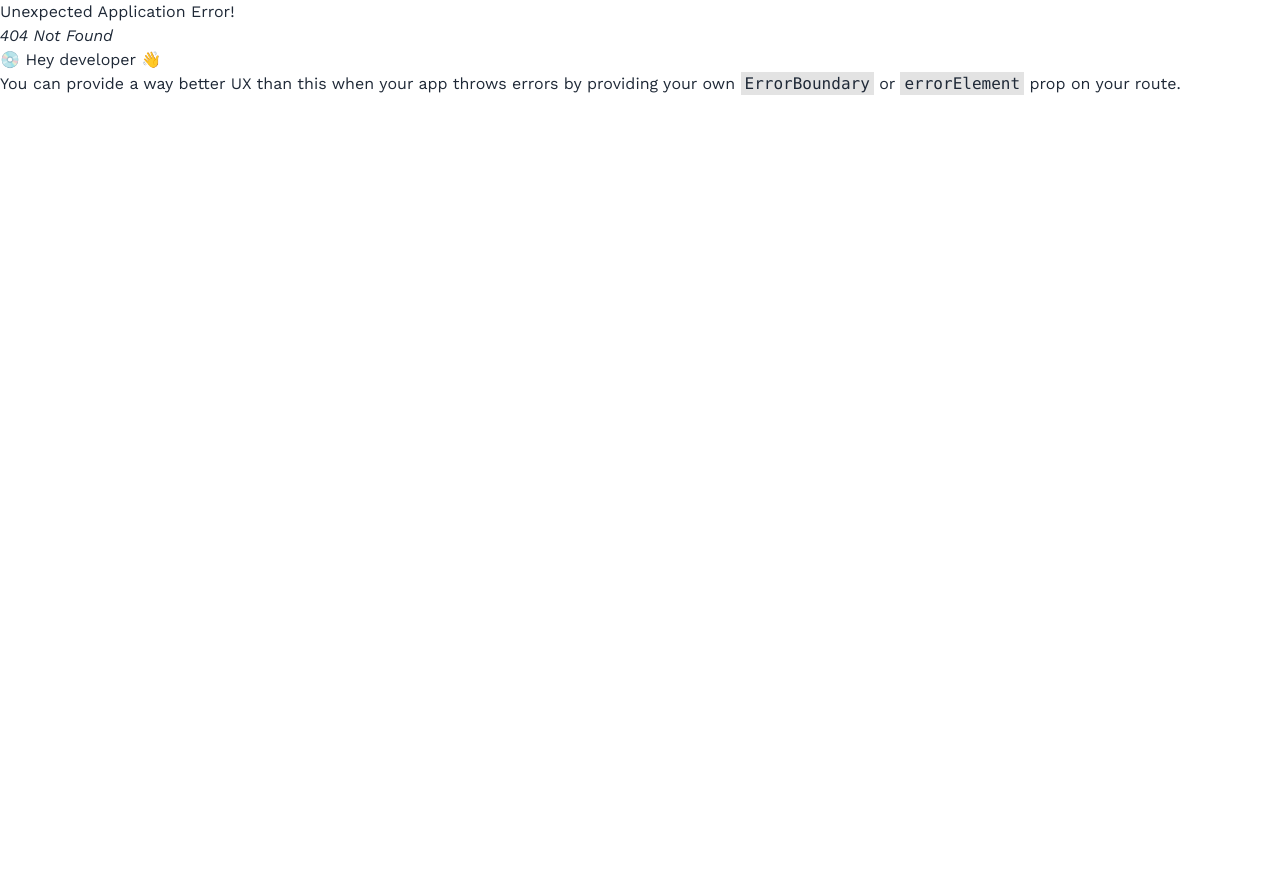
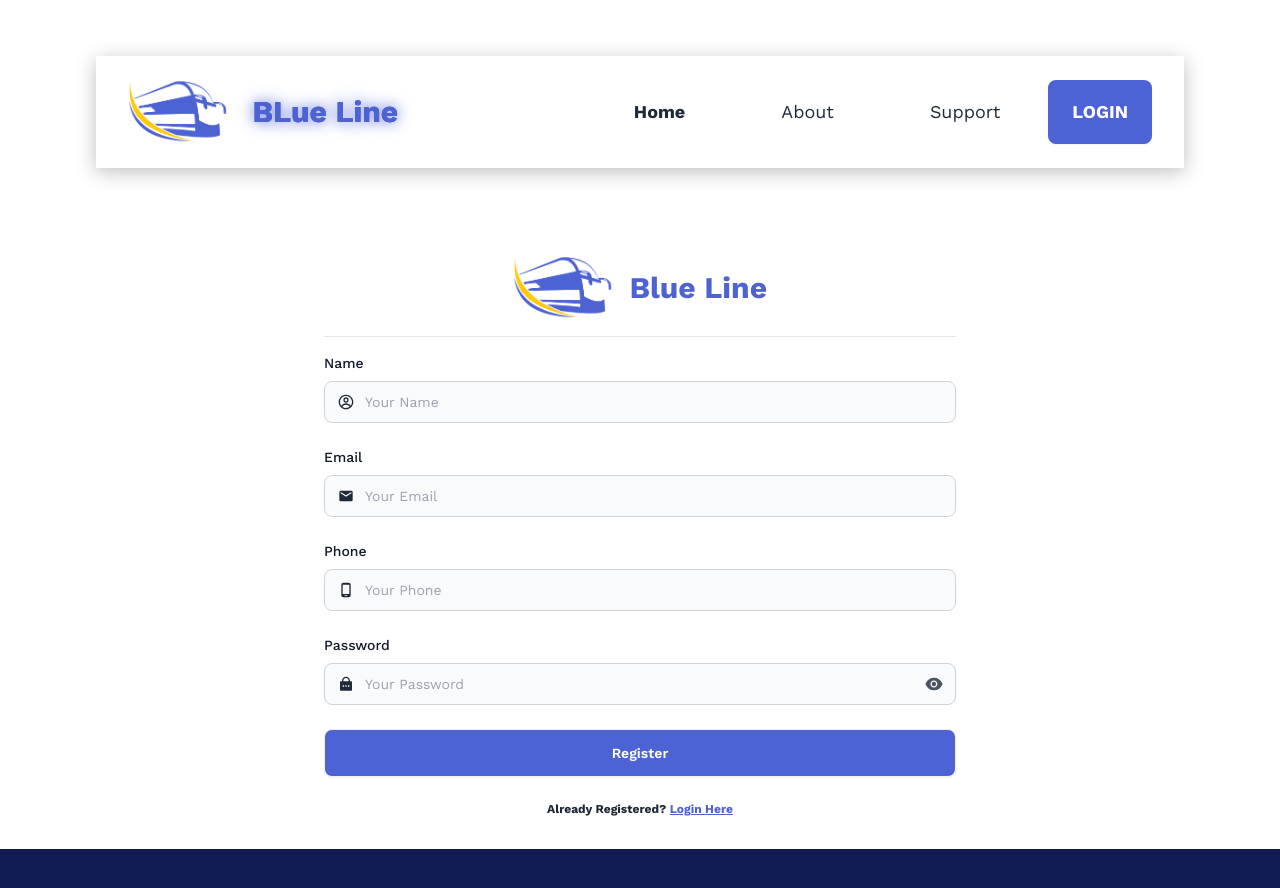
Before and after one commit to ShakeefAhmedRakin/CSE470-G5-PROJECT, a React (Vite) app in the folder frontend/: page /register in a window 1280 px wide. Before the commit this address had no page. Shown: the top 888 px of the page. Before the commit the page ends 800 px from the top, so only its background shows below. Built offline with nearby package versions, Linux system fonts and the light colour scheme.

Commit message:
register page initially done

```diff
--- a/frontend/src/main.jsx
+++ b/frontend/src/main.jsx
@@ -7,6 +7,7 @@ import Root from "./pages/Root";
 import About from "./pages/About/About";
 import Support from "./pages/Support/Support";
 import Login from "./pages/Login/Login";
+import Register from "./pages/Register/register";
 
 const router = createBrowserRouter([
   {
@@ -29,6 +30,10 @@ const router = createBrowserRouter([
         path: "/support",
         element: <Support></Support>,
       },
+      {
+        path: "/register",
+        element: <Register></Register>,
+      },
     ],
   },
 ]);
--- /dev/null
+++ b/frontend/src/pages/Register/Register.jsx
@@ -0,0 +1,120 @@
+import { useState } from "react";
+import { MdEmail, MdOutlinePhoneAndroid } from "react-icons/md";
+import { RiLockPasswordFill } from "react-icons/ri";
+import { AiFillEyeInvisible, AiFillEye } from "react-icons/ai";
+import { Link } from "react-router-dom";
+import { CgProfile } from "react-icons/cg";
+import  './style.css';
+const Register = () => {
+  const [seePassword, setSeePassword] = useState(false);
+  return (
+    <>
+      <div className='flex justify-center items-center min-h-[600px]'>
+        <form
+          className='bg-background rounded-xl px-5 py-8 w-full max-w-2xl'
+          data-aos='fade-up'
+        >
+          <div className='flex justify-center flex-col items-center gap-2'>
+            <div className='flex items-center gap-4'>
+              <div className='h-16'>
+                <img className='h-full' src='logo.png' alt='' />
+              </div>
+              <p className={`font-iceland text-3xl font-bold text-theme-color`}>
+                Blue Line
+              </p>
+            </div>
+          </div>
+          <hr className='my-4' />
+          {/* Name INPUT */}
+          <label className='block mb-2 text-sm font-medium text-gray-900 dark:text-white'>
+            Name
+          </label>
+          <div className='relative mb-6'>
+            <div className='absolute inset-y-0 start-0 flex items-center ps-3.5 pointer-events-none'>
+              <CgProfile />
+            </div>
+            <input
+              type='text'
+              name='name'
+              className='bg-gray-50 border border-gray-300 text-gray-900 text-sm rounded-lg block w-full ps-10 p-2.5'
+              placeholder='Your Name'
+              required
+            ></input>
+          </div>
+          {/* EMAIL INPUT */}
+          <label className='block mb-2 text-sm font-medium text-gray-900 dark:text-white'>
+            Email
+          </label>
+          <div className='relative mb-6'>
+            <div className='absolute inset-y-0 start-0 flex items-center ps-3.5 pointer-events-none'>
+              <MdEmail />
+            </div>
+            <input
+              type='text'
+              name='email'
+              className='bg-gray-50 border border-gray-300 text-gray-900 text-sm rounded-lg block w-full ps-10 p-2.5'
+              placeholder='Your Email'
+              required
+            ></input>
+          </div>
+          {/* Phone INPUT */}
+          <label className='block mb-2 text-sm font-medium text-gray-900 dark:text-white'>
+            Phone
+          </label>
+          <div className='relative mb-6'>
+            <div className='absolute inset-y-0 start-0 flex items-center ps-3.5 pointer-events-none'>
+              <MdOutlinePhoneAndroid />
+            </div>
+            <input
+
+              type='number'
+              name='phone'
+              className='bg-gray-50 border border-gray-300 text-gray-900 text-sm rounded-lg block w-full ps-10 p-2.5 no-arrows'
+              placeholder='Your Phone'
+              required
+            ></input>
+          </div>
+          <label className='block mb-2 text-sm font-medium text-gray-900 dark:text-white'>
+            Password
+          </label>
+          <div className='relative mb-6'>
+            <div className='absolute inset-y-0 start-0 flex items-center ps-3.5 pointer-events-none'>
+              <RiLockPasswordFill />
+            </div>
+            <input
+              type={seePassword ? "text" : "password"}
+              name='password'
+              className='bg-gray-50 border border-gray-300 text-gray-900 text-sm rounded-lg block w-full ps-10 p-2.5'
+              placeholder='Your Password'
+              required
+            ></input>
+            <button
+              type='button'
+              className='absolute right-3 inset-y-0 text-xl text-gray-600'
+              onClick={() => {
+                setSeePassword(!seePassword);
+              }}
+            >
+              {seePassword ? (
+                <AiFillEyeInvisible></AiFillEyeInvisible>
+              ) : (
+                <AiFillEye></AiFillEye>
+              )}
+            </button>
+          </div>
+          <button className='btn bg-theme-color hover:bg-primary hover:shadow-xl text-white w-full'>
+            Register
+          </button>
+          <p className='text-center mt-6 text-xs font-bold'>
+            {`Already Registered? `}
+            <Link to={"/login"} className='link text-theme-color'>
+              Login Here
+            </Link>
+          </p>
+        </form>
+      </div>
+    </>
+  );
+};
+
+export default Register;
--- /dev/null
+++ b/frontend/src/pages/Register/style.css
@@ -0,0 +1,9 @@
+input[type='number'].no-arrows {
+  -moz-appearance: textfield;
+}
+
+input[type='number'].no-arrows::-webkit-inner-spin-button,
+input[type='number'].no-arrows::-webkit-outer-spin-button {
+  -webkit-appearance: none;
+  margin: 0;
+}
--- a/frontend/src/pages/Shared/Navbar.jsx
+++ b/frontend/src/pages/Shared/Navbar.jsx
@@ -34,7 +34,7 @@ const Navbar = () => {
             onClick={() => navigate("/login")}
             className="btn btn-lg bg-theme-color font-bold text-white border-none hover:bg-theme-color hover:shadow-xl"
           >
-            SIGN UP
+            LOGIN
           </button>
         </div>
       </div>
```
